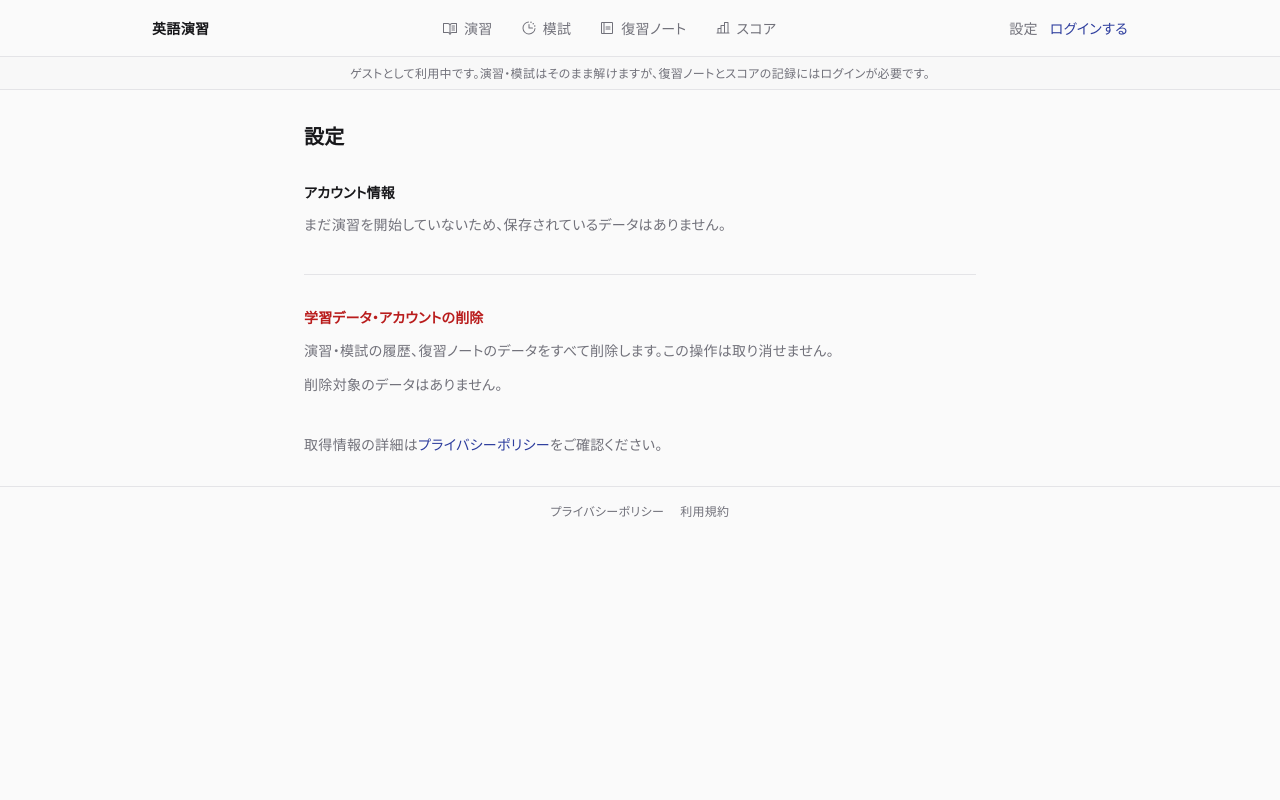
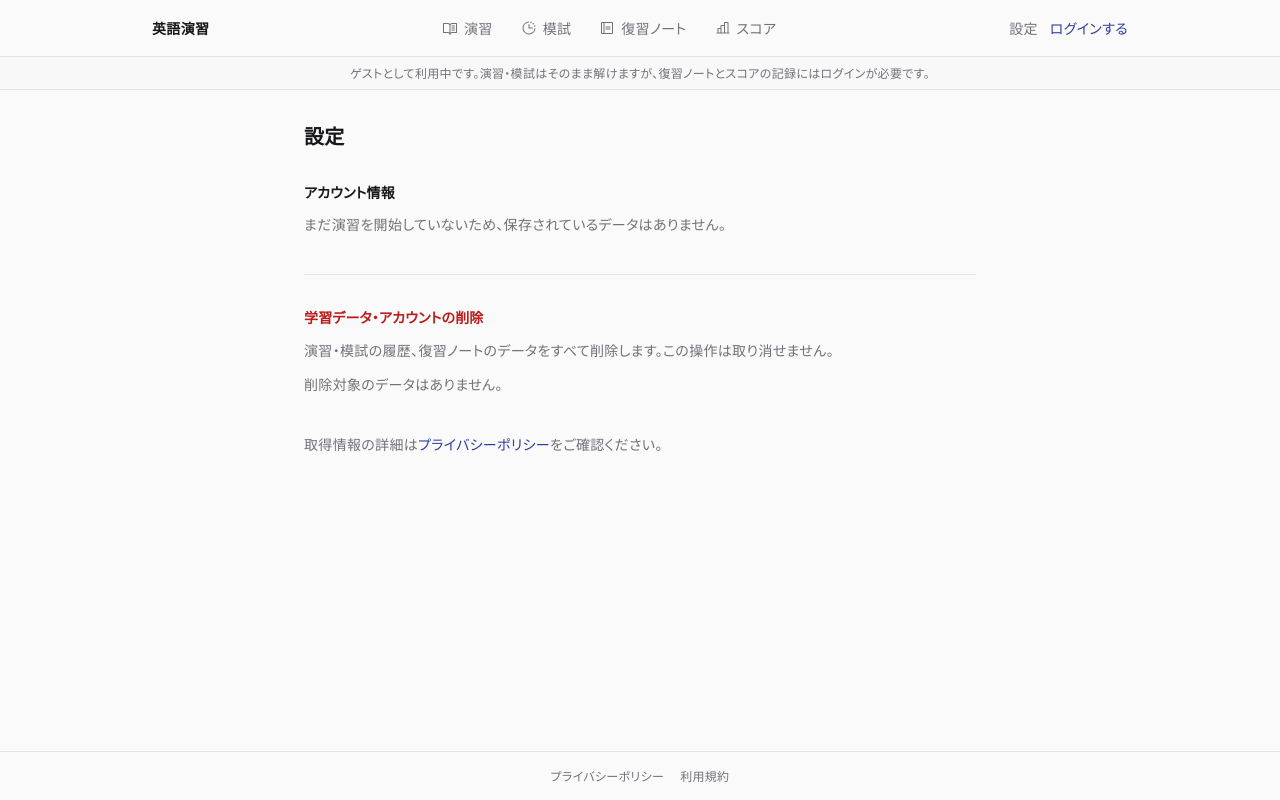
Before and after one commit to Ichi-Kazuki/eng-practice, a Next.js app in the folder web/: page /app/settings in a window 1280 px wide. Built offline with nearby package versions, Linux system fonts and the light colour scheme; no server answers.

Commit message:
fix: wrap children in a div for better layout structure

```diff
--- a/web/src/app/layout.tsx
+++ b/web/src/app/layout.tsx
@@ -46,7 +46,7 @@ export default function RootLayout({ children }: LayoutProps<"/">) {
         >
           本文へスキップ
         </a>
-        {children}
+        <div className="flex flex-1 flex-col">{children}</div>
         <SiteFooter />
       </body>
     </html>
```
